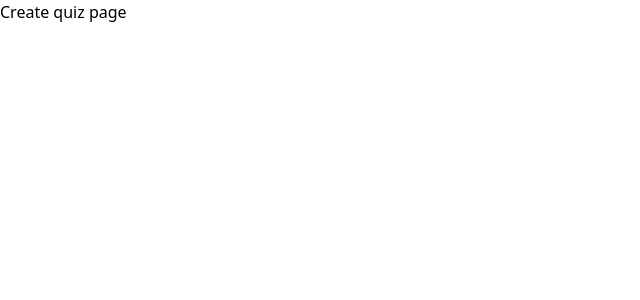
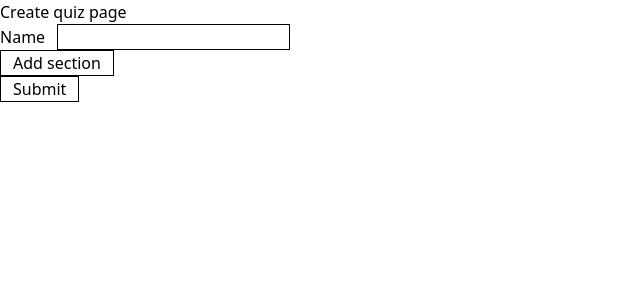
Before and after one commit to lvanderveekens/languagequiz, a Next.js app in the folder frontend/: page /create-quiz in a window 1280 px wide. Shown: the top 300 px of the page, without its empty margins (0-640 px from the left). Built offline with nearby package versions, Linux system fonts and the light colour scheme; no server answers.

Commit message:
Working on create quiz form

```diff
--- a/frontend/package.json
+++ b/frontend/package.json
@@ -20,6 +20,7 @@
     "react": "18.2.0",
     "react-dom": "18.2.0",
     "tailwindcss": "3.3.1",
-    "typescript": "5.0.4"
+    "typescript": "5.0.4",
+    "uuid": "^9.0.0"
   }
 }
--- a/frontend/pages/create-quiz.tsx
+++ b/frontend/pages/create-quiz.tsx
@@ -1,25 +1,151 @@
-
-import Link from 'next/link'
-import { useRouter } from 'next/router'
-import { useEffect, useState } from 'react'
-import { QuizDto } from '../components/models'
+import { useState } from "react";
+import { v4 as uuidv4 } from 'uuid';
 
 export default function CreateQuizPage() {
-  const router = useRouter();
+  const [formValues, setFormValues] = useState<QuizFormValues>({})
 
-  const [quizzes, setQuizzes] = useState<QuizDto[]>([]);
+  const handleNameChange = (event: any) => {
+    setFormValues({ ...formValues, name: event.target.value });
+  };
 
-  useEffect(() => {
-    fetch("/api/quizzes")
-      .then((res) => res.json())
-      .then((quizzes) => {
-        setQuizzes(quizzes);
-      })
-  }, []);
+  const handleSubmit = async (event: any) => {
+    event.preventDefault();
+
+    console.log(`Form submitted with values: ${JSON.stringify(formValues)}`)
+  };
+
+  const handleSectionNameChange = (sectionIndex: any) => (sectionName: string) => {
+    const updatedSections = [...(formValues.sections ?? [])]
+    updatedSections[sectionIndex].name = sectionName
+
+    const updatedFormValues = {...formValues, sections: updatedSections}
+    setFormValues(updatedFormValues)
+  }
+
+  const handleExercisesChange = (sectionIndex: any) => (exercises: ExerciseFormValues[]) => {
+    const updatedSections = [...(formValues.sections ?? [])]
+    updatedSections[sectionIndex].exercises = exercises
+
+    const updatedFormValues = {...formValues, sections: updatedSections}
+    setFormValues(updatedFormValues)
+  }
+
+  const handleAddSectionClick = () => {
+    const newSection = {_key: uuidv4()}
+    setFormValues({ ...formValues, sections: [...(formValues.sections ?? []), newSection] });
+  };
 
   return (
-      <div className="container mx-auto">
-        Create quiz page
-      </div>
+    <div className="container mx-auto">
+      Create quiz page
+      <form onSubmit={handleSubmit}>
+        <div>
+          <label>
+            <span className="mr-3">Name</span>
+            <input
+              className="border border-black"
+              type="text"
+              value={formValues.name ?? ""}
+              onChange={handleNameChange}
+            />
+          </label>
+        </div>
+
+        {formValues.sections &&
+          formValues.sections.map((formValues: QuizSectionFormValues, i) => (
+            <QuizSectionInput
+              key={formValues._key}
+              name={formValues.name}
+              onNameChange={handleSectionNameChange(i)}
+              exercises={formValues.exercises}
+              onExercisesChange={handleExercisesChange(i)}
+            />
+          ))}
+
+        <div>
+          <button
+            type="button"
+            className="border border-black px-3"
+            onClick={handleAddSectionClick}
+          >
+            Add section
+          </button>
+        </div>
+        <div>
+          <button className="border border-black px-3" type="submit">
+            Submit
+          </button>
+        </div>
+      </form>
+    </div>
   );
 }
+
+type Props = {
+  name?: string
+  onNameChange: (name: string) => void
+  exercises?: ExerciseFormValues[]
+  onExercisesChange: (exercises: ExerciseFormValues[]) => void
+};
+
+const QuizSectionInput: React.FC<Props> = ({
+  name,
+  onNameChange: setName,
+  exercises,
+  onExercisesChange: setExercises
+}) => {
+
+  const handleAddExerciseClick = () => {
+    const newExercise = { _key: uuidv4() };
+    setExercises([...(exercises ?? []), newExercise]);
+  };
+
+  return (
+    <div className="border border-black">
+      Section
+      <div>
+        <label>
+          <span className="mr-3">Name</span>
+          <input
+            className="border border-black"
+            type="text"
+            value={name ?? ""}
+            onChange={(e) => setName(e.target.value)}
+          />
+        </label>
+      </div>
+      {exercises &&
+        exercises.map((formValues: ExerciseFormValues, i) => (
+          <p key={formValues._key}>EXERCISE YO</p>
+        ))}
+      <div>
+        <button
+          type="button"
+          className="border border-black px-3"
+          onClick={handleAddExerciseClick}
+        >
+          Add exercise
+        </button>
+      </div>
+    </div>
+  );
+}
+
+interface QuizFormValues {
+    name?: string
+    sections?: QuizSectionFormValues[]
+}
+
+interface QuizSectionFormValues {
+    _key: string
+    name?: string
+    exercises?: ExerciseFormValues[]
+}
+
+interface ExerciseFormValues {
+  _key: string;
+  type?: string;
+  question?: string;
+  choices?: string[];
+  sentence?: string;
+}
--- a/frontend/pages/index.tsx
+++ b/frontend/pages/index.tsx
@@ -6,7 +6,7 @@ import { QuizDto } from '../components/models'
 
 const inter = Inter({ subsets: ['latin'] })
 
-export default function Home() {
+export default function HomePage() {
   const router = useRouter();
 
   const [quizzes, setQuizzes] = useState<QuizDto[]>([]);
--- a/frontend/pages/quizzes/[id].tsx
+++ b/frontend/pages/quizzes/[id].tsx
@@ -1,9 +1,11 @@
 
+import { QuizDto } from '@/components/models';
+import Quiz from '@/components/quiz';
 import { Inter } from 'next/font/google'
 import { useRouter } from 'next/router';
 import { useEffect, useState } from 'react';
-import Quiz from '../../components/quiz';
-import { QuizDto } from '../../components/models';
+// import Quiz from '../quiz';
+// import { QuizDto } from '../components/models';
 
 const inter = Inter({ subsets: ['latin'] })
 
```
Also changed, not shown: 1 other file (tests, documents, lock files or other folders).
